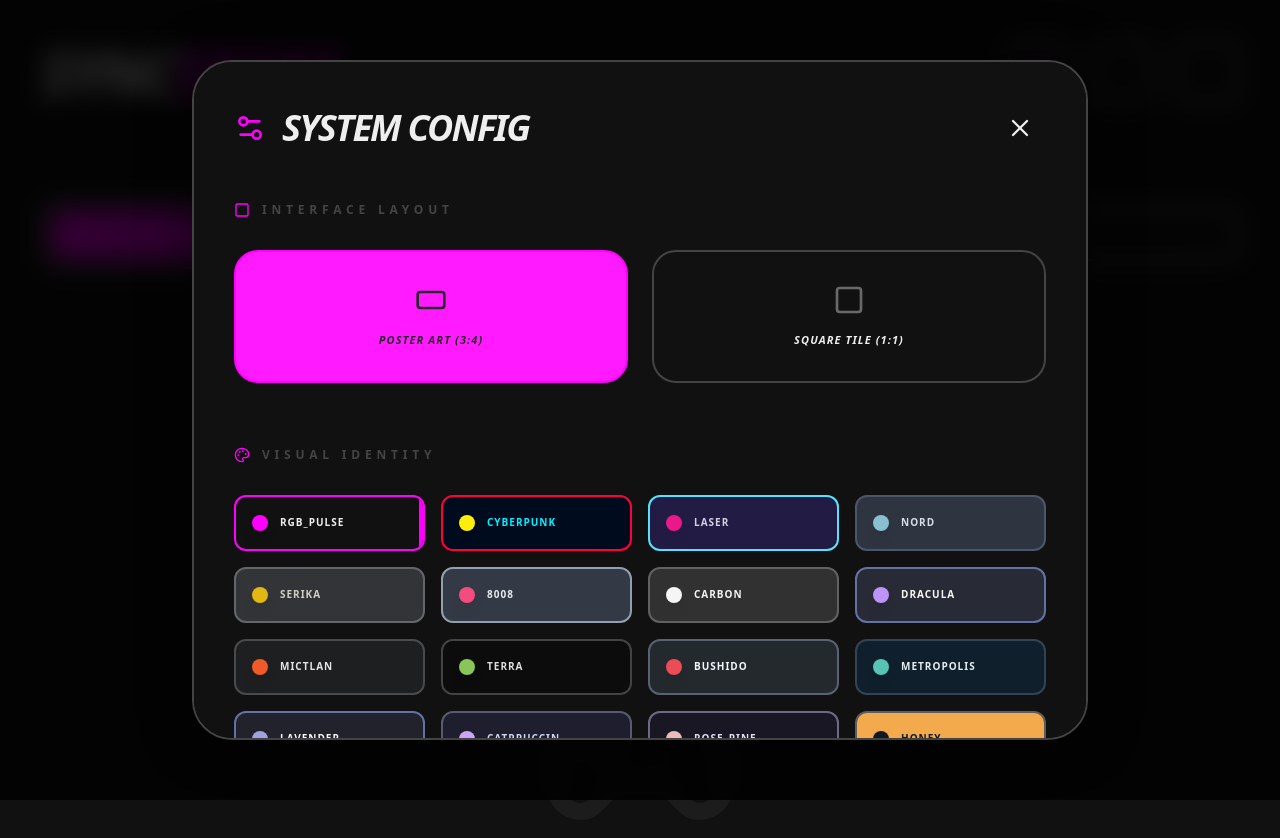
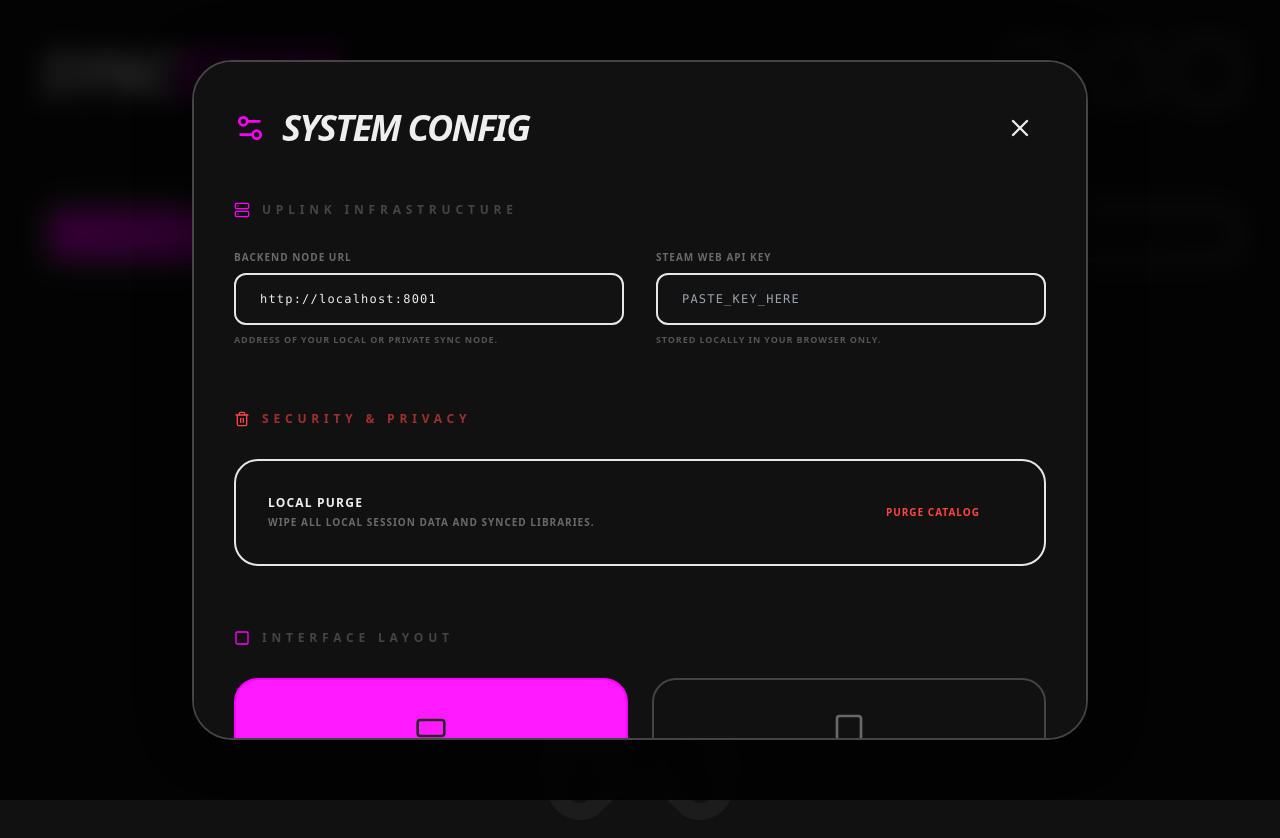
Before and after one commit to nmohith22/SyncStore, a React (Vite) app in the folder web/: page / in a window 1280 px wide. Both pictures are taken after a click on the button 1122 px from the left and 72 px from the top of the page. Shown: the top 838 px of the page. Built offline with nearby package versions, Linux system fonts and the light colour scheme.

Commit message:
feat: implement Zero-Server architecture with dynamic production redirects and local data isolation

```diff
--- a/web/src/App.tsx
+++ b/web/src/App.tsx
@@ -75,8 +75,10 @@ function App() {
     console.log("[SYNC] Initiating master synchronization protocol...");
     setIsSyncing(true);
     try {
+      const backendUrl = localStorage.getItem('syncstore_backend_url') || 'http://localhost:8001';
+
       // Step 1: Trigger Backend Sync (Total Purge & Re-scrape)
-      const syncRes = await fetch('http://localhost:8001/sync/all', { method: 'POST' });
+      const syncRes = await fetch(`${backendUrl}/sync/all`, { method: 'POST' });
       const syncMsg = await syncRes.json();
       console.log(`[SYNC] Node Response: ${syncMsg.message}`);
 
@@ -85,7 +87,7 @@ function App() {
       await new Promise(resolve => setTimeout(resolve, 4000));
 
       // Step 3: Fetch Fresh Catalog
-      const res = await fetch('http://localhost:8001/games')
+      const res = await fetch(`${backendUrl}/games`)
       const data = await res.json()
       console.log(`[SYNC] Catalog received. Total entries: ${data.length}`);
 
--- a/web/src/components/PlatformCard.tsx
+++ b/web/src/components/PlatformCard.tsx
@@ -25,9 +25,13 @@ export const PlatformCard = ({ name, loginUrl, onLoginSuccess }: PlatformCardPro
     console.log(`[AUTH] Initiating real-time uplink to ${name}...`);
     setStatus('logging_in');
 
+    // Dynamic origin detection for production (GitHub Pages)
+    const origin = window.location.origin + window.location.pathname;
+    const cleanOrigin = origin.endsWith('/') ? origin : origin + '/';
+
     let targetUrl = loginUrl;
     if (name.toLowerCase() === 'steam') {
-        const returnTo = encodeURIComponent('http://localhost:5173/');
+        const returnTo = encodeURIComponent(cleanOrigin);
         targetUrl = `https://steamcommunity.com/openid/login?openid.ns=http://specs.openid.net/auth/2.0&openid.mode=checkid_setup&openid.return_to=${returnTo}&openid.realm=${returnTo}&openid.identity=http://specs.openid.net/auth/2.0/identifier_select&openid.claimed_id=http://specs.openid.net/auth/2.0/identifier_select`;
     }
 
@@ -47,8 +51,8 @@ export const PlatformCard = ({ name, loginUrl, onLoginSuccess }: PlatformCardPro
         if (popup && !popup.closed) {
           const currentUrl = popup.location.href;
 
-          // Check if we've been redirected back to our app (localhost)
-          if (currentUrl.includes('localhost:5173')) {
+          // Check if we've been redirected back to our app (dynamic host)
+          if (currentUrl.includes(window.location.host)) {
             console.log(`[AUTH] Capture phase reached. Extracting account signatures...`);
 
             const params = new URLSearchParams(popup.location.search);
@@ -61,8 +65,11 @@ export const PlatformCard = ({ name, loginUrl, onLoginSuccess }: PlatformCardPro
                 popup.close();
                 clearInterval(checkPopup);
 
+                // Localize backend endpoint
+                const backendUrl = localStorage.getItem('syncstore_backend_url') || 'http://localhost:8001';
+
                 // Notify backend of the REAL captured SteamID
-                fetch('http://localhost:8001/auth/session', {
+                fetch(`${backendUrl}/auth/session`, {
                   method: 'POST',
                   headers: { 'Content-Type': 'application/json' },
                   body: JSON.stringify({
--- a/web/src/components/SettingsModal.tsx
+++ b/web/src/components/SettingsModal.tsx
@@ -1,5 +1,6 @@
 import { motion, AnimatePresence } from 'framer-motion';
-import { X, Square, RectangleHorizontal, Palette, Settings2 } from 'lucide-react';
+import { X, Square, RectangleHorizontal, Palette, Settings2, Server, Trash2 } from 'lucide-react';
+import { useState } from 'react';
 import { themes } from '../styles/themes';
 import { useTheme } from '../styles/ThemeContext';
 
@@ -12,6 +13,21 @@ interface SettingsModalProps {
 
 export const SettingsModal = ({ isOpen, onClose, cardStyle, setCardStyle }: SettingsModalProps) => {
   const { theme, setTheme } = useTheme();
+  const [steamKey, setSteamKey] = useState(localStorage.getItem('syncstore_steam_api_key') || '');
+  const [backendUrl, setBackendUrl] = useState(localStorage.getItem('syncstore_backend_url') || 'http://localhost:8001');
+
+  const saveSettings = () => {
+    localStorage.setItem('syncstore_steam_api_key', steamKey);
+    localStorage.setItem('syncstore_backend_url', backendUrl);
+    onClose();
+  };
+
+  const purgeData = () => {
+    if (confirm('CRITICAL: This will permanently delete your synced library and all local credentials from this browser. Continue?')) {
+        localStorage.clear();
+        window.location.reload();
+    }
+  };
 
   return (
     <AnimatePresence>
@@ -42,6 +58,58 @@ export const SettingsModal = ({ isOpen, onClose, cardStyle, setCardStyle }: Sett
             </div>
 
             <div className="space-y-16">
+              {/* Uplink Infrastructure */}
+              <section>
+                <div className="flex items-center gap-3 mb-8">
+                  <Server size={16} className="text-main" />
+                  <h3 className="text-xs font-black uppercase tracking-[0.4em] text-sub">Uplink Infrastructure</h3>
+                </div>
+                <div className="grid grid-cols-1 md:grid-cols-2 gap-8">
+                    <div className="flex flex-col gap-2">
+                        <label className="text-[10px] font-black uppercase tracking-widest opacity-40">Backend Node URL</label>
+                        <input
+                        type="text"
+                        value={backendUrl}
+                        onChange={(e) => setBackendUrl(e.target.value)}
+                        placeholder="http://localhost:8001"
+                        className="w-full bg-sub/5 border-2 border-sub/10 rounded-xl px-6 py-4 text-xs font-mono tracking-widest focus:outline-none focus:border-main/50 transition-colors"
+                        />
+                        <p className="text-[9px] opacity-30 uppercase font-black tracking-widest">Address of your local or private sync node.</p>
+                    </div>
+                    <div className="flex flex-col gap-2">
+                        <label className="text-[10px] font-black uppercase tracking-widest opacity-40">Steam Web API Key</label>
+                        <input
+                        type="password"
+                        value={steamKey}
+                        onChange={(e) => setSteamKey(e.target.value)}
+                        placeholder="PASTE_KEY_HERE"
+                        className="w-full bg-sub/5 border-2 border-sub/10 rounded-xl px-6 py-4 text-xs font-mono tracking-widest focus:outline-none focus:border-main/50 transition-colors"
+                        />
+                        <p className="text-[9px] opacity-30 uppercase font-black tracking-widest">Stored locally in your browser only.</p>
+                    </div>
+                </div>
+              </section>
+
+              {/* Security & Privacy */}
+              <section>
+                <div className="flex items-center gap-3 mb-8">
+                  <Trash2 size={16} className="text-error" />
+                  <h3 className="text-xs font-black uppercase tracking-[0.4em] text-error opacity-60">Security & Privacy</h3>
+                </div>
+                <div className="p-8 border-2 border-error/10 bg-error/5 rounded-[1.5rem] flex items-center justify-between">
+                    <div>
+                        <h4 className="font-black uppercase tracking-widest text-xs mb-1">Local Purge</h4>
+                        <p className="text-[10px] opacity-40 uppercase font-black tracking-widest">Wipe all local session data and synced libraries.</p>
+                    </div>
+                    <button
+                        onClick={purgeData}
+                        className="px-8 py-3 bg-error/20 hover:bg-error text-error hover:text-white transition-all rounded-xl font-black uppercase tracking-widest text-[10px]"
+                    >
+                        Purge Catalog
+                    </button>
+                </div>
+              </section>
+
               {/* Card Style */}
               <section>
                 <div className="flex items-center gap-3 mb-8">
@@ -110,7 +178,7 @@ export const SettingsModal = ({ isOpen, onClose, cardStyle, setCardStyle }: Sett
 
             <div className="mt-16 pt-10 border-t-2 border-sub/10 flex justify-end">
               <button
-                onClick={onClose}
+                onClick={saveSettings}
                 className="px-14 py-5 bg-main text-bg rounded-[1.2rem] font-black uppercase tracking-[0.3em] text-xs transition-all hover:scale-105 active:scale-95 shadow-[0_0_30px_rgba(var(--color-main-rgb),0.3)]"
               >
                 Accept Changes
```
